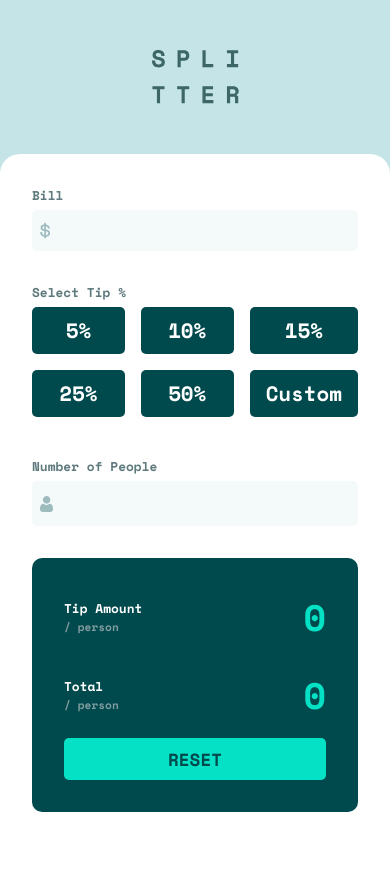
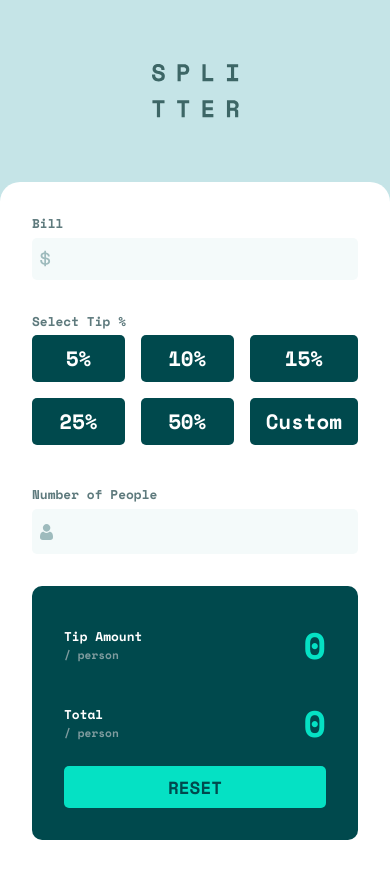
Before and after one commit to Bidhu1024/Tip_Calculator-FM, a plain HTML site: page index.html in a window 390 px wide. Before the commit the page ends 844 px from the top, so only its background shows below. Drawn offline with nearby package versions, Linux system fonts and the light colour scheme.

```diff
--- a/style.scss
+++ b/style.scss
@@ -27,10 +27,13 @@
     justify-content: space-between;
   }
   .header {
-    flex: 1;
-    display: flex;
-    justify-content: center;
-    align-items: center;
+    margin: 4rem 0;
+    @media screen and (max-width: 700px) {
+      flex: 1;
+      display: flex;
+      justify-content: center;
+      align-items: center;
+    }
   }
 
   .calculator {
```
Also changed, not shown: style.css, 1 other file.
